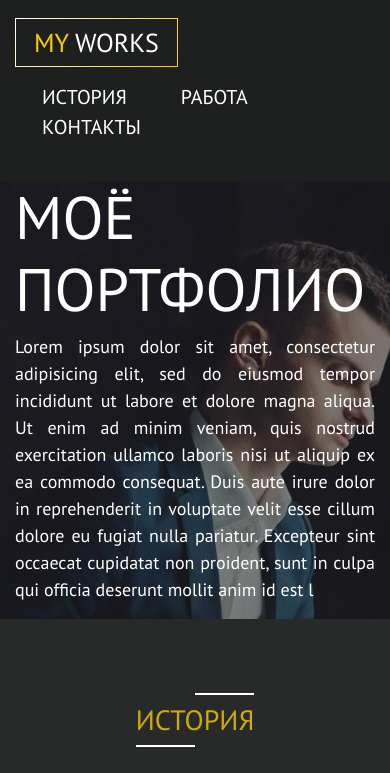
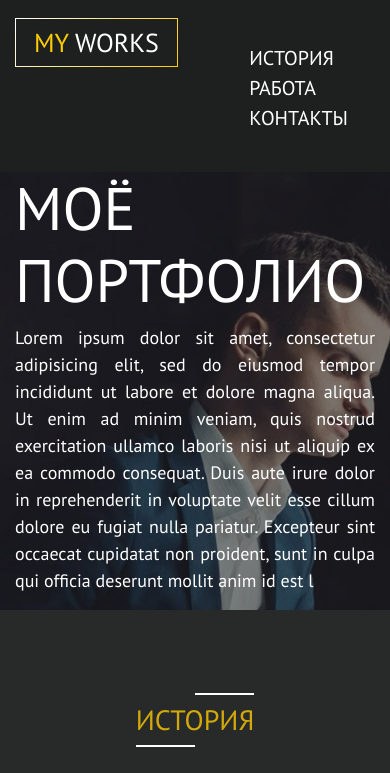
Before and after one commit to sanjar1995/myWork, a plain HTML site: page index.html in a window 390 px wide. Shown: the top 773 px of the page. Drawn offline with Linux system fonts and the light colour scheme.

Commit message:
Update style.css
2

```diff
--- a/style/style.css
+++ b/style/style.css
@@ -306,4 +306,7 @@ img{
     .section-1_description{
         font-size: 18px;
     }
+    .navigation ul{
+        display: block !important;
+    }
 }
```
